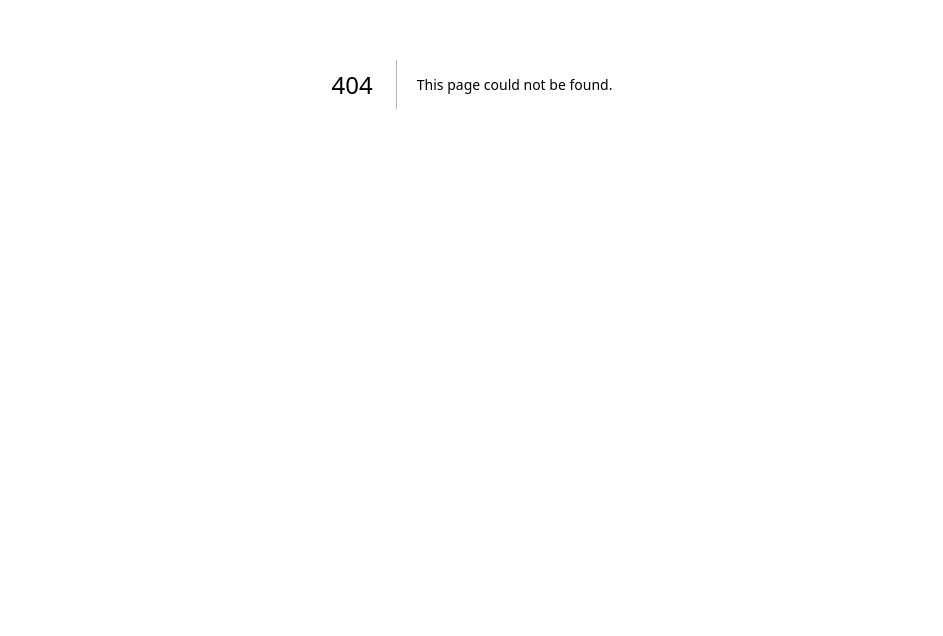
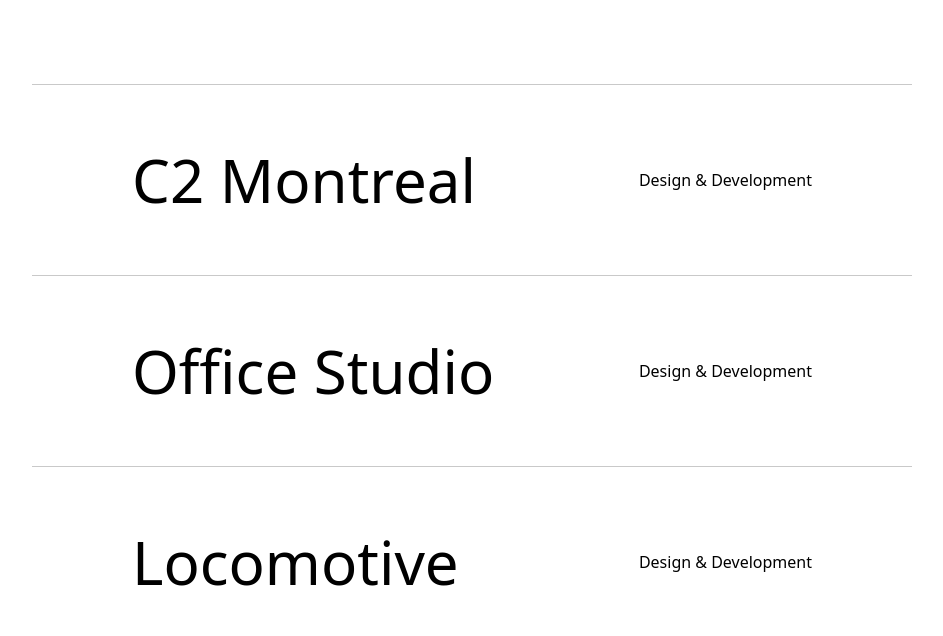
Before and after one commit to Oyunbat1/Portfolio, a Next.js app: page /components/projects in a window 1280 px wide. Before the commit this address had no page. Shown: the part 316-952 px from the top of the page, without its empty margins (168-1111 px from the left). Before the commit the page ends 800 px from the top, so only its background shows below. Built offline with nearby package versions, Linux system fonts and the light colour scheme.

Commit message:
added project but positioning is not correct.

```diff
--- a/src/app/components/Description.tsx
+++ b/src/app/components/Description.tsx
@@ -16,7 +16,7 @@ export default function Description() {
     return (
         <div ref={description} className='flex justify-center mt-[100px] mb-[100px] pl-[100px] pr-[100px] h-auto items-center '>
             <div className='flex flex-col gap-[50px] relative justify-center items-center'>
-                <p className={`m-0 leading-[1.3] flex gap-2 lg:gap-6  w-[400px] md:w-[600px] lg:w-[800px] xl:w-[1000px] flex-wrap  justify-center ${barlow.className}`}>
+                <p className={`m-0 leading-[1.3] flex gap-2 lg:gap-6  w-[320px] md:w-[600px] lg:w-[800px] xl:w-[1000px] flex-wrap  justify-center ${barlow.className}`}>
                     {phrase.split(" ").map((word, index) => {
                         return <span key={index} className='text-[26px] lg:text-[60px] md:text-[40px]  uppercase text-center max-w-[100vw] leading-none  mask relative inline-flex overflow-hidden'><motion.span variants={descriptionSlideUp} animate={isInView ? "open" : "closed"} custom={index} key={index}>{word}</motion.span></span>
                     })}
--- a/src/app/bgParallex/page.tsx
+++ b/src/app/components/bgParallex/page.tsx
@@ -1,10 +1,10 @@
 'use client';
 import React from 'react';
-import Parallex from '../components/Parallex';
-import Description from '../components/Description';
+import Parallex from '../Parallex';
+import Description from '../Description';
 import { useEffect } from 'react';
 import Lenis from 'lenis';
-import Section from '../components/Section';
+import Section from '../Section';
 
 export default function Page() {
     useEffect(() => {
--- /dev/null
+++ b/src/app/components/projects/page.tsx
@@ -0,0 +1,141 @@
+'use client';
+import { useState, useEffect, useRef } from 'react';
+import Project from './project/page';
+import { motion, Easing } from 'framer-motion';
+import gsap from 'gsap';
+import Image from 'next/image';
+import Rounded from '../../common/RoundedButton';
+const easing: Easing = [0.76, 0, 0.24, 1]
+const projects = [
+    {
+        title: "C2 Montreal",
+        src: "bg.png",
+        color: "#000000"
+    },
+    {
+        title: "Office Studio",
+        src: "bg.png",
+        color: "#8C8C8C"
+    },
+    {
+        title: "Locomotive",
+        src: "bg.png",
+        color: "#EFE8D3"
+    },
+
+]
+
+const scaleAnimation = {
+    initial: { scale: 0, x: "-50%", y: "-50%" },
+    enter: { scale: 1, x: "-50%", y: "-50%", transition: { duration: 0.4, ease: easing } },
+    closed: { scale: 0, x: "-50%", y: "-50%", transition: { duration: 0.4, ease: easing } }
+}
+
+export default function Home() {
+
+    const [modal, setModal] = useState({ active: false, index: 0, x: 0, y: 0 })
+    const { active, index, x, y } = modal;
+    const modalContainer = useRef(null);
+    const cursor = useRef(null);
+    const cursorLabel = useRef(null);
+    const xMoveContainer = useRef<((value: number) => gsap.core.Tween) | null>(null);
+    const yMoveContainer = useRef<((value: number) => gsap.core.Tween) | null>(null);
+    const xMoveCursor = useRef<((value: number) => gsap.core.Tween) | null>(null);
+    const yMoveCursor = useRef<((value: number) => gsap.core.Tween) | null>(null);
+    const xMoveCursorLabel = useRef<((value: number) => gsap.core.Tween) | null>(null);
+    const yMoveCursorLabel = useRef<((value: number) => gsap.core.Tween) | null>(null);
+
+    useEffect(() => {
+        //Move Container
+        xMoveContainer.current = gsap.quickTo(modalContainer.current, "left", { duration: 0.8, ease: "power3" })
+        yMoveContainer.current = gsap.quickTo(modalContainer.current, "top", { duration: 0.8, ease: "power3" })
+        //Move cursor
+        xMoveCursor.current = gsap.quickTo(cursor.current, "left", { duration: 0.5, ease: "power3" })
+        yMoveCursor.current = gsap.quickTo(cursor.current, "top", { duration: 0.5, ease: "power3" })
+        //Move cursor label
+        xMoveCursorLabel.current = gsap.quickTo(cursorLabel.current, "left", { duration: 0.45, ease: "power3" })
+        yMoveCursorLabel.current = gsap.quickTo(cursorLabel.current, "top", { duration: 0.45, ease: "power3" })
+    }, [])
+
+    const moveItems = (x: number, y: number) => {
+
+        xMoveContainer.current?.(x);
+        yMoveContainer.current?.(y);
+        xMoveCursor.current?.(x);
+        yMoveCursor.current?.(y);
+        xMoveCursorLabel.current?.(x);
+        yMoveCursorLabel.current?.(y);
+    };
+    const manageModal = (active: boolean, index: number, x: number, y: number) => {
+        setModal((prev) => ({ ...prev, active, index, x, y }));
+    };
+
+    return (
+        <main onMouseMove={(e) => { moveItems(e.clientX, e.clientY) }} className="flex flex-col mt-[300px] mb-[300px]  items-center pl-[200px] pr-[200px] ">
+            <div className="max-w-[1400px] w-full flex flex-col items-center justify-center mt-[100px]">
+                {
+                    projects.map((project, index) => {
+                        return <Project index={index} title={project.title} manageModal={manageModal} key={index} />
+                    })
+                }
+            </div>
+            <Rounded>
+                <p>More work</p>
+            </Rounded>
+            <>
+                <motion.div
+                    ref={modalContainer}
+                    initial={{ opacity: 0, scale: 0 }}
+                    animate={active ? { opacity: 1, scale: 1 } : { opacity: 0, scale: 0 }}
+                    transition={{ duration: 0.3, ease: easing }}
+                    className="h-[350px] w-[400px] fixed bg-white pointer-events-none overflow-hidden z-[3]"
+                    style={{
+                        left: x - 200,
+                        top: y - 175
+                    }}
+                >
+                    <div
+                        style={{ top: index * -100 + "%" }}
+                        className="h-full w-full relative transition-[top] duration-500 ease-[cubic-bezier(0.76,0,0.24,1)]"
+                    >
+                        {projects.map((project, idx) => (
+                            <div
+                                className="h-full w-full flex items-center justify-center"
+                                style={{ backgroundColor: project.color }}
+                                key={`modal_${idx}`}
+                            >
+                                <Image
+                                    src={`/${project.src}`}
+                                    width={300}
+                                    height={0}
+                                    alt="image"
+                                    className="h-auto"
+                                />
+                            </div>
+                        ))}
+                    </div>
+                </motion.div>
+
+                <motion.div
+                    ref={cursor}
+                    className="w-[80px] h-[80px] rounded-full bg-[#455CE9] text-white fixed z-[3] flex items-center justify-center   text-[14px] font-[300] pointer-events-none"
+
+                    variants={scaleAnimation}
+                    initial="initial"
+                    animate={active ? "enter" : "closed"}
+                >
+                    <motion.div
+                        className=' g-red-200  ml-6.5 mt-[20] '
+                        ref={cursorLabel}
+                        variants={scaleAnimation}
+                        initial="initial"
+                        animate={active ? "enter" : "closed"}
+                    >
+                        View
+                    </motion.div>
+                </motion.div>
+
+            </>
+        </main>
+    )
+}
--- /dev/null
+++ b/src/app/components/projects/project/page.tsx
@@ -0,0 +1,27 @@
+'use client';
+import React from 'react'
+
+export default function index({ index, title, manageModal }: { index: number, title: string, manageModal: any }) {
+
+    return (
+        <div
+            onMouseEnter={(e) => { manageModal(true, index, e.clientX, e.clientY) }} onMouseLeave={(e) => { manageModal(false, index, e.clientX, e.clientY) }}
+            // onMouseEnter={(e) => {
+            //     const rect = e.currentTarget.getBoundingClientRect();
+            //     const x = rect.left + rect.width / 2;
+            //     const y = rect.top + rect.height / 2;
+            //     manageModal(true, index, x, y);
+            // }}
+            // onMouseLeave={() => manageModal(false, index, 0, 0)}
+            className="flex w-full justify-between items-center p-[50px_100px] border-t border-solid border-t-[rgb(201,201,201)] cursor-pointer transition-all duration-200 hover:opacity-50 group"
+        >
+            <h2 className="text-[60px] m-0 font-[400] transition-transform duration-500 group-hover:-translate-x-2">
+                {title}
+            </h2>
+            <p className="font-[300] transition-transform duration-300 group-hover:translate-x-2">
+                Design & Development
+            </p>
+        </div>
+
+    )
+}
--- a/src/app/page.tsx
+++ b/src/app/page.tsx
@@ -1,9 +1,10 @@
 "use client"
 
-import BgParallex from "@/app/bgParallex/page"
+import BgParallex from "@/app/components/bgParallex/page"
 import { useState, useEffect } from "react";
 import { AnimatePresence } from "framer-motion";
 import Preloader from "./components/Preloader";
+import Projects from "@/app/components/projects/page"
 export default function Home() {
   const [isLoading, setIsLoading] = useState(true);
   useEffect(() => {
@@ -26,6 +27,7 @@ export default function Home() {
           {isLoading && <Preloader />}
         </AnimatePresence>
         <BgParallex />
+        {/* <Projects /> */}
       </div>
     </>
   );
```
